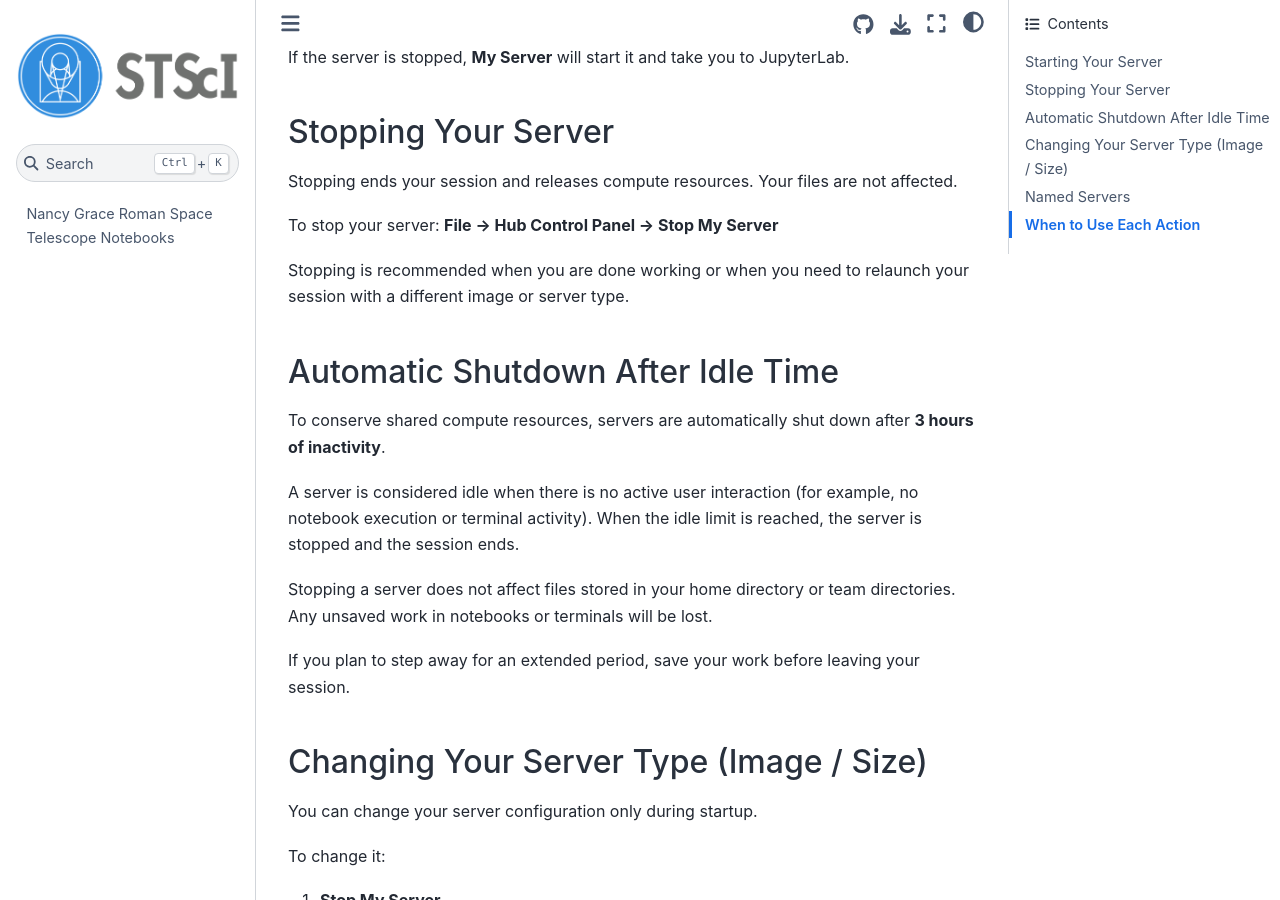
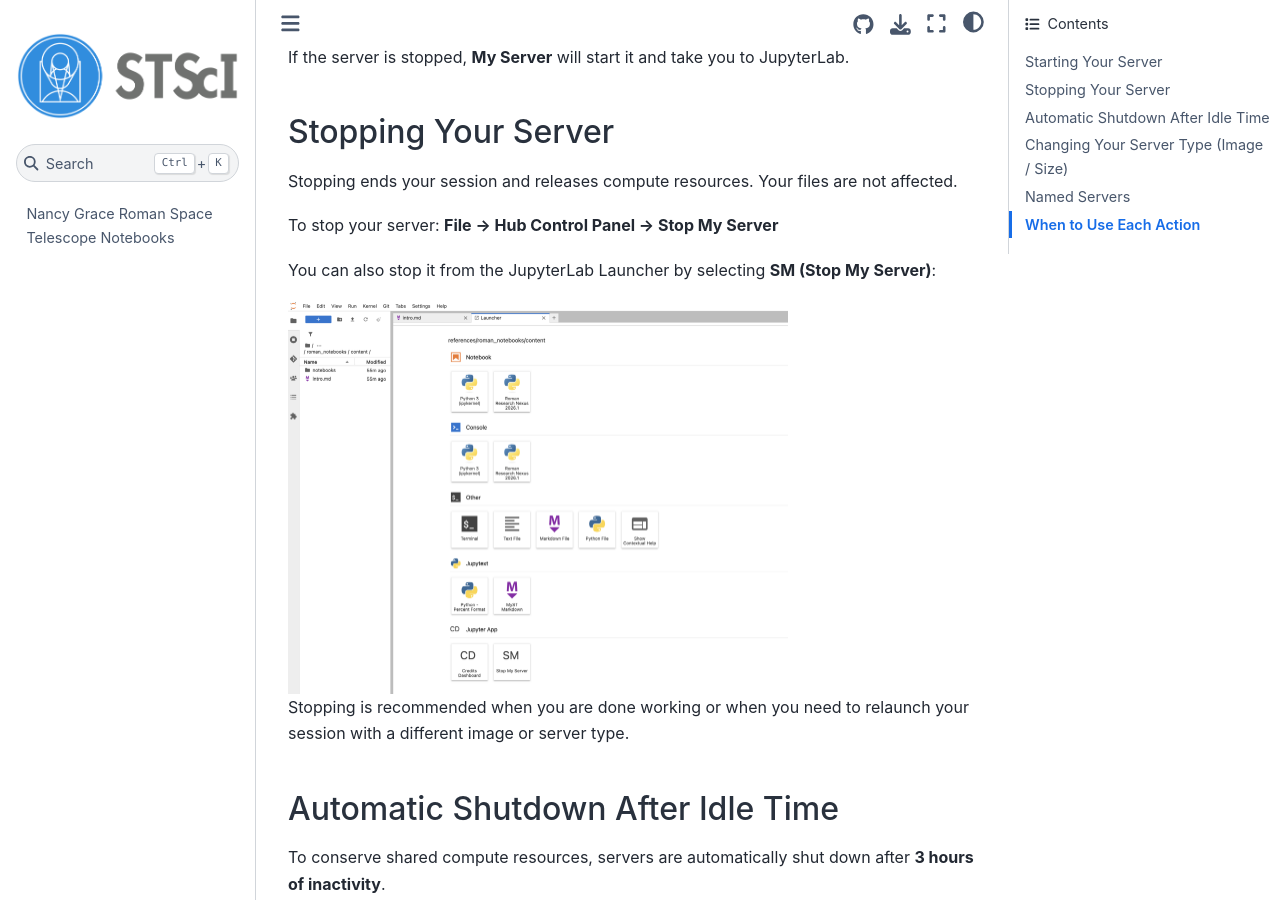
Before and after one commit to spacetelescope/roman_notebooks, a Jupyter Book: the page built from markdown/server.md, in a window 1280 px wide and 900 px high, scrolled down 376 px. Built offline with Jupyter Book 1.0.4 settings and Sphinx 7.4.7 and the Sphinx Book theme 1.1.4, drawn with Linux system fonts in a browser that asks for light colours; pages that are not in the unit, such as notebooks, are missing from menus.

Commit message:
Document launcher server stop action
Co-authored-by: Copilot App <223556219+Copilot@users.noreply.github.com>

```diff
--- a/markdown/server.md
+++ b/markdown/server.md
@@ -16,6 +16,10 @@ Stopping ends your session and releases compute resources. Your files are not af
 
 To stop your server:
 **File → Hub Control Panel → Stop My Server**
+
+You can also stop it from the JupyterLab Launcher by selecting **SM (Stop My Server)**:
+
+<img src="../images/Launcher_SM.png" alt="JupyterLab Launcher showing the SM (Stop My Server) button" width="500" />
 
 Stopping is recommended when you are done working or when you need to relaunch your session with a different image or server type.
 
```
Also changed, not shown: images/Launcher_SM.png (added).
